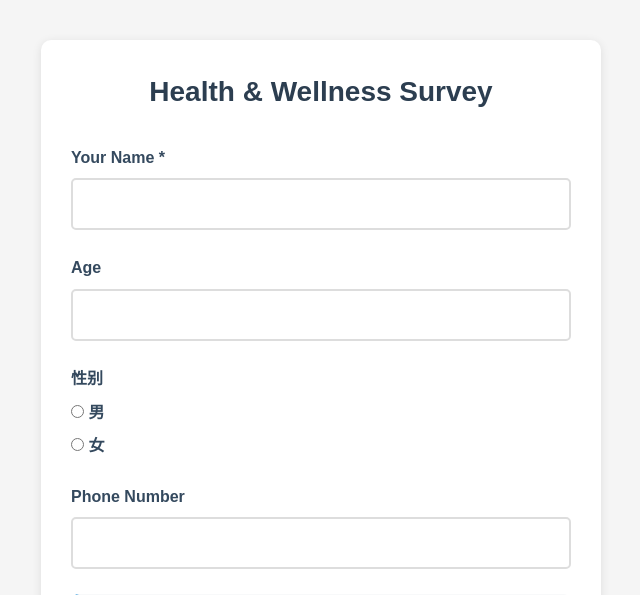
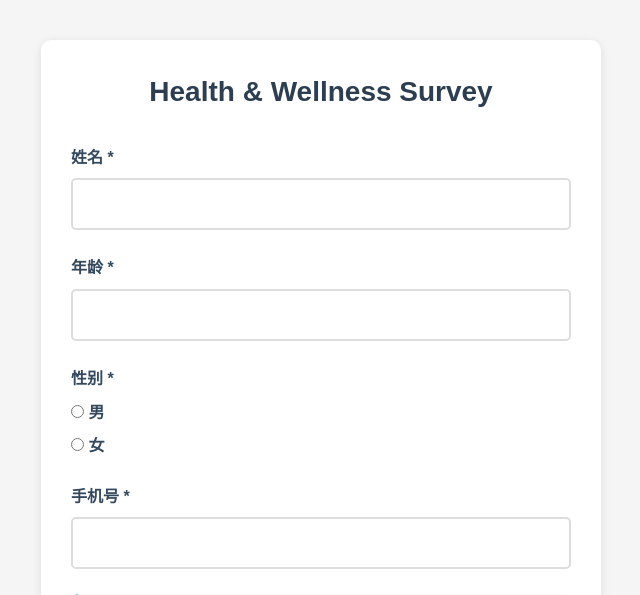
Before and after one commit to smilezzm/ACT_Survey, a Flask app: page / in a window 1280 px wide. Shown: the top 595 px of the page, without its empty margins (319-959 px from the left). Run offline with Flask 3, Linux system fonts and the light colour scheme.

Commit message:
convert the basic info to chinese

```diff
--- a/templates/survey.html
+++ b/templates/survey.html
@@ -18,17 +18,17 @@
     <form method="POST" action="{{ url_for('submit_survey') }}">
         <!-- Basic Information -->
         <div class="form-group">
-            <label for="name">Your Name *</label>
+            <label for="name">姓名 *</label>
             <input type="text" id="name" name="name" required>
         </div>
 
         <div class="form-group">
-            <label for="age">Age</label>
-            <input type="number" id="age" name="age" min="1" max="120">
+            <label for="age">年龄 *</label>
+            <input type="number" id="age" name="age" min="1" max="120" required>
         </div>
 
         <div class="form-group">
-            <label>性别</label>
+            <label>性别 *</label>
             <div class="gender-options">
                 <label class="gender-option">
                     <input type="radio" name="gender" value="男" required>
@@ -42,8 +42,8 @@
         </div>
 
         <div class="form-group">
-            <label for="phone">Phone Number</label>
-            <input type="tel" id="phone" name="phone">
+            <label for="phone">手机号 *</label>
+            <input type="tel" id="phone" name="phone" required>
         </div>
 
         <!-- Survey Questions -->
```
